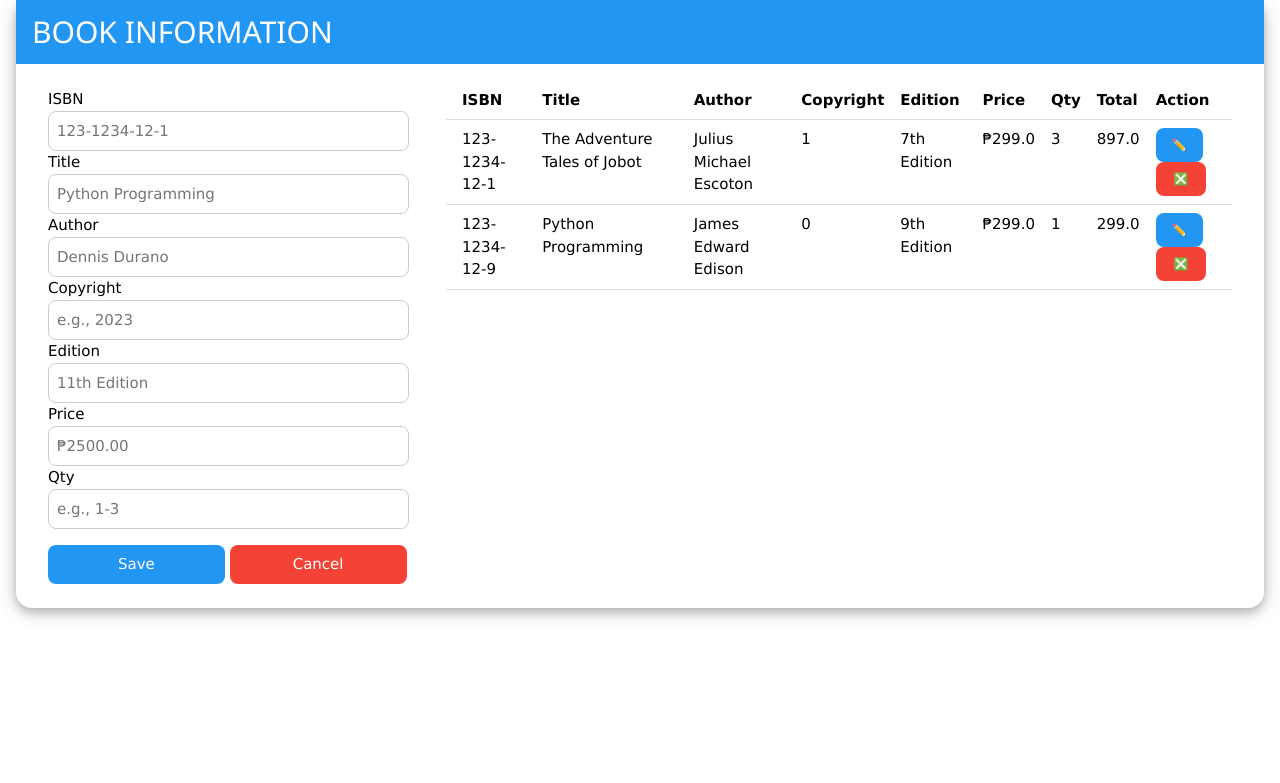
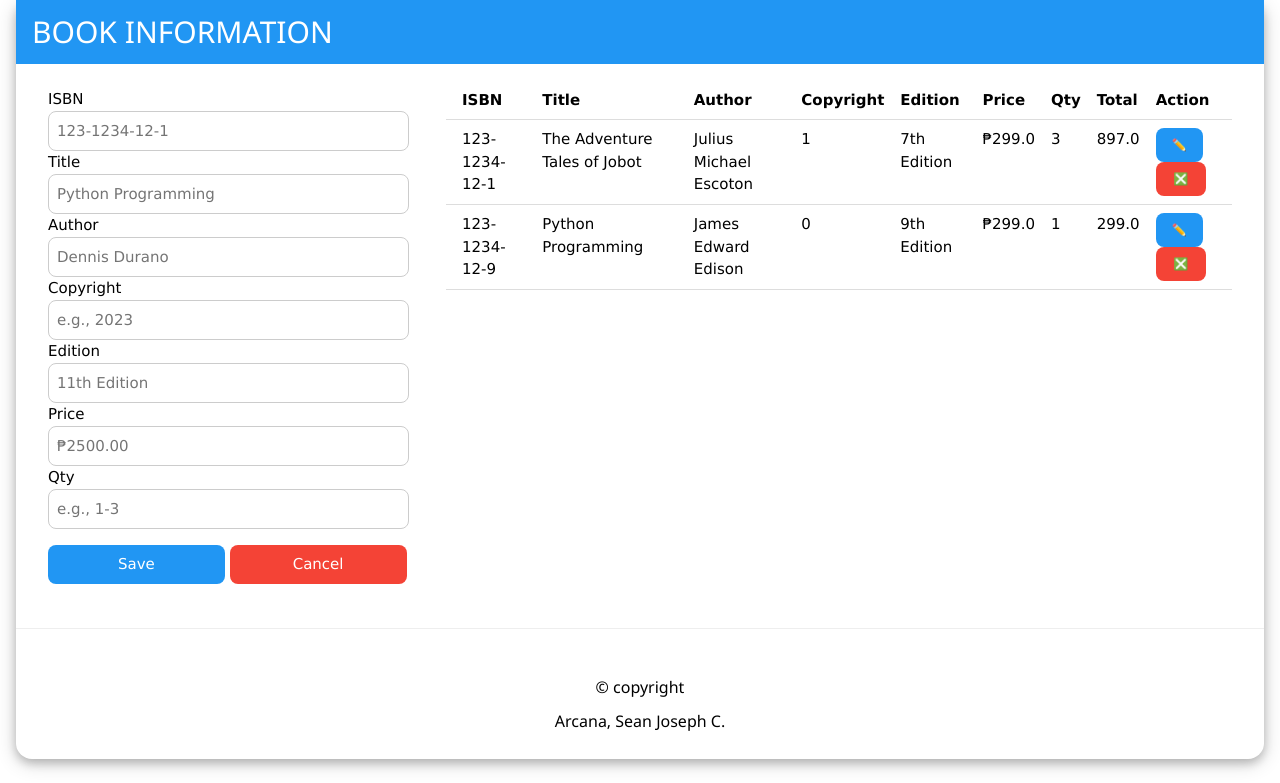
Before and after one commit to dchdev6/school-activities, a Flask app: page / in a window 1280 px wide. Shown: the part 17-800 px from the top of the page. Run offline with Flask 3, Linux system fonts and the light colour scheme; data comes from the database, SQL or seed files in the repository.

Commit message:
Book App Update

```diff
--- a/python/book_app/templates/index.html
+++ b/python/book_app/templates/index.html
@@ -165,7 +165,11 @@
             </table>
         </div>
     </div>
-</div>
+	<hr>
+        <div class="w3-center w3-padding-16">
+        <h6>&copy; copyright</h6>
+		<h6>Arcana, Sean Joseph C.</h6>
+	</div>
 <script>
     function toggleEdit(id) {
         const row = document.getElementById(`row-${id}`);
```
